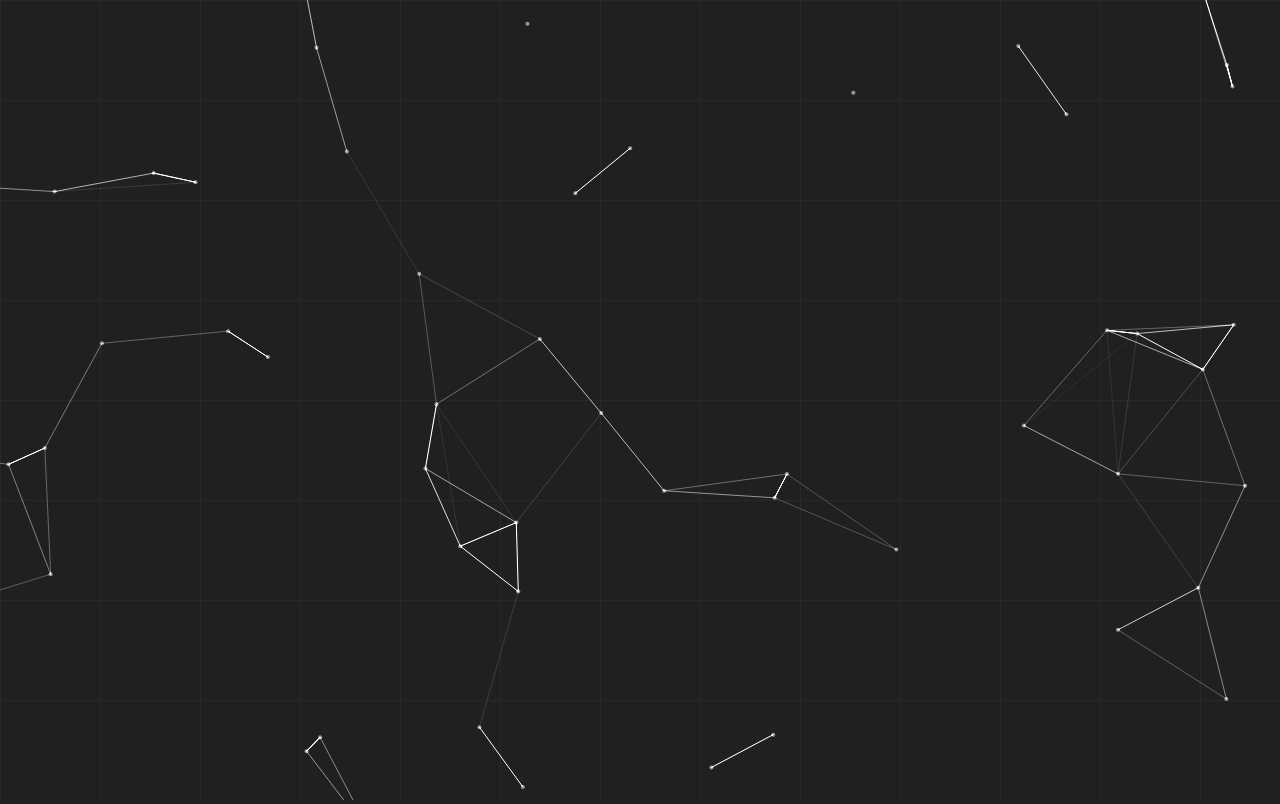
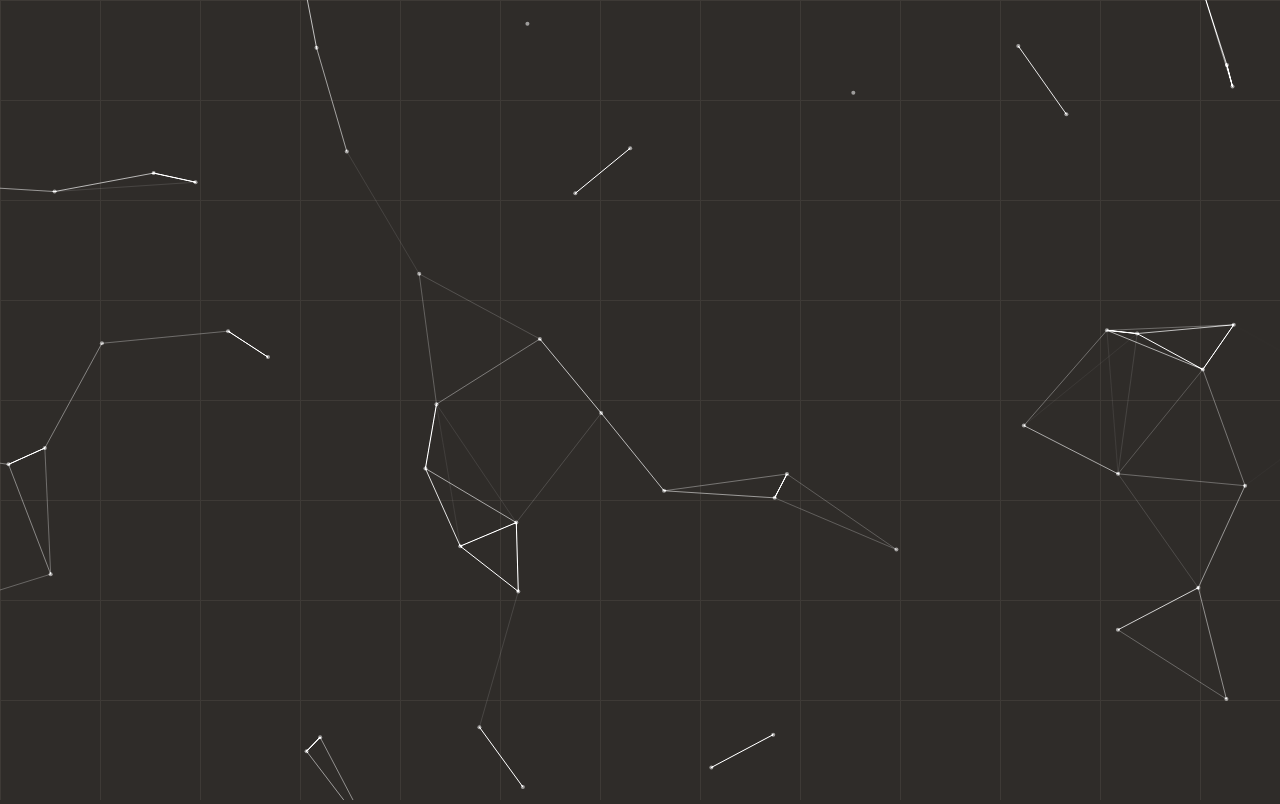
Before and after one commit to MugiSus/neighbours, a plain HTML site: page index.html in a window 1280 px wide. Drawn offline with Linux system fonts and the light colour scheme.

Commit message:
Update style.css

```diff
--- a/style.css
+++ b/style.css
@@ -1,11 +1,11 @@
 :root {
-    --grid-color: #282828;
+    --grid-color: #3e3a36;
 }
 
 html, body{
     text-align: center;
     font-family: "Inconsolata";
-    background-color: #202020;
+    background-color: #2f2c29;
     padding: 0;
     margin: 0;
     overflow: hidden;
```
